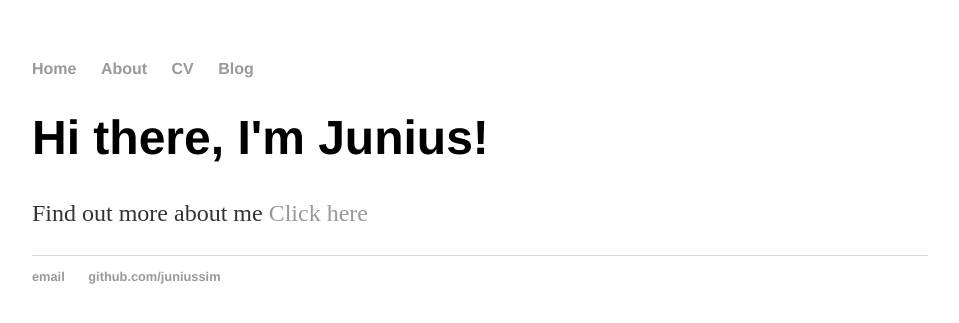
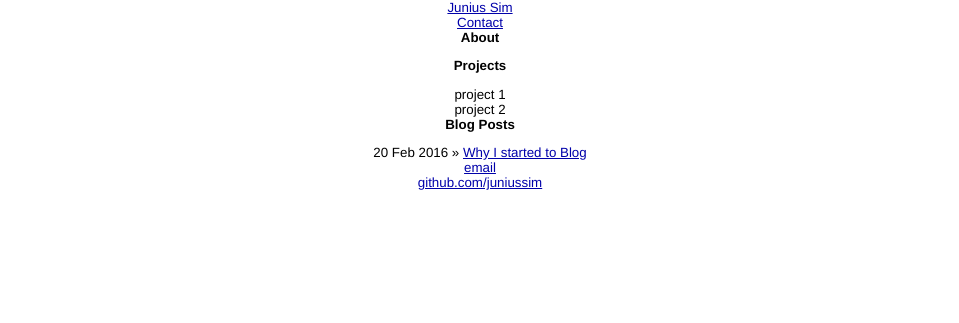
Before and after one commit to juniussim/juniussim.github.io, a Jekyll site: the page built from index.html, in a window 1280 px wide. Shown: the top 323 px of the page, without its empty margins (160-1119 px from the left). Built offline with Jekyll 4.4.1, drawn with Linux system fonts in a browser that asks for light colours.

Commit message:
set up file structure for blog

```diff
--- /dev/null
+++ b/_includes/footer.html
@@ -0,0 +1,6 @@
+<footer>
+  <ul>
+    <li><a href="mailto:junius.sim@gmail.com">email</a></li>
+    <li><a href="https://github.com/juniussim">github.com/juniussim</a></li>
+</ul>
+</footer>
--- /dev/null
+++ b/_includes/head.html
@@ -0,0 +1,5 @@
+<head>
+  <title>{{ page.title }}</title>
+  <!-- link to main stylesheet -->
+  <link rel="stylesheet" type="text/css" href="/css/main.css">
+</head>
--- /dev/null
+++ b/_includes/nav.html
@@ -0,0 +1,6 @@
+<nav>
+  <ul>
+    <li><a href="/">Junius Sim</a></li>
+    <li><a href="/contact">Contact</a></li>
+  </ul>
+</nav>
--- a/_layouts/default.html
+++ b/_layouts/default.html
@@ -1,29 +1,11 @@
 <!DOCTYPE html>
 	<html>
-		<head>
-			<title>{{ page.title }}</title>
-			<!-- link to main stylesheet -->
-			<link rel="stylesheet" type="text/css" href="/css/main.css">
-		</head>
+		{% include head.html %}
 		<body>
-			<nav>
-	    		<ul>
-	        		<li><a href="/">Home</a></li>
-		        	<li><a href="/about">About</a></li>
-	        		<li><a href="/cv">CV</a></li>
-	        		<li><a href="/blog">Blog</a></li>
-	    		</ul>
-			</nav>
+			{% include nav.html %}
 			<div class="container">
-
 			{{ content }}
-
 			</div><!-- /.container -->
-			<footer>
-	    		<ul>
-	        		<li><a href="mailto:junius.sim@gmail.com">email</a></li>
-	        		<li><a href="https://github.com/juniussim">github.com/juniussim</a></li>
-				</ul>
-			</footer>
+			{% include footer.html %}
 		</body>
 	</html>
--- /dev/null
+++ b/contact/index.html
@@ -0,0 +1,4 @@
+---
+layout: default
+title: Say Hello
+---
--- a/css/main.css
+++ b/css/main.css
@@ -1,43 +1,197 @@
-body {
-    margin: 60px auto;
-    width: 70%;
-}
-nav ul, footer ul {
-    font-family:'Helvetica', 'Arial', 'Sans-Serif';
-    padding: 0px;
-    list-style: none;
-    font-weight: bold;
-}
-nav ul li, footer ul li {
-    display: inline;
-    margin-right: 20px;
-}
-a {
-    text-decoration: none;
-    color: #999;
-}
-a:hover {
-    text-decoration: underline;
-}
-h1 {
-    font-size: 3em;
-    font-family:'Helvetica', 'Arial', 'Sans-Serif';
-}
-p {
-    font-size: 1.5em;
-    line-height: 1.4em;
-    color: #333;
-}
-footer {
-    border-top: 1px solid #d5d5d5;
-    font-size: .8em;
+/*****************************************************************************/
+/*
+/* Common
+/*
+/*****************************************************************************/
+
+/* Global Reset */
+
+* {
+  margin: 0;
+  padding: 0;
 }
 
-ul.posts {
-    margin: 20px auto 40px;
-    font-size: 1.5em;
+html, body {
+  height: 100%;
 }
 
-ul.posts li {
-    list-style: none;
+body {
+  background-color: white;
+  font: 13.34px helvetica, arial, clean, sans-serif;
+  *font-size: small;
+  text-align: center;
 }
+
+h1, h2, h3, h4, h5, h6 {
+  font-size: 100%;
+}
+
+h1 {
+  margin-bottom: 1em;
+}
+
+p {
+  margin: 1em 0;
+}
+
+a {
+  color: #00a;
+}
+
+a:hover {
+  color: black;
+}
+
+a:visited {
+  color: #a0a;
+}
+
+table {
+  font-size: inherit;
+  font: 100%;
+}
+
+/*****************************************************************************/
+/*
+/* Home
+/*
+/*****************************************************************************/
+/*
+ul.posts {
+  list-style-type: none;
+  margin-bottom: 2em;
+}
+
+  ul.posts li {
+    line-height: 1.75em;
+  }
+
+  ul.posts span {
+    color: #aaa;
+    font-family: Monaco, "Courier New", monospace;
+    font-size: 80%;
+  }*/
+
+/*****************************************************************************/
+/*
+/* Site
+/*
+/*****************************************************************************/
+/*
+.site {
+  font-size: 110%;
+  text-align: justify;
+  width: 42em;
+  margin: 3em auto 2em auto;
+  line-height: 1.5em;
+}
+
+.title {
+  color: #a00;
+  font-weight: bold;
+  margin-bottom: 2em;
+}
+
+  .site .title a {
+    color: #a00;
+    text-decoration: none;
+  }
+
+  .site .title a:hover {
+    color: black;
+  }
+
+  .site .title a.extra {
+    color: #aaa;
+    text-decoration: none;
+    margin-left: 1em;
+  }
+
+  .site .title a.extra:hover {
+    color: black;
+  }
+
+  .site .meta {
+    color: #aaa;
+  }
+
+  .site .footer {
+    font-size: 80%;
+    color: #666;
+    border-top: 4px solid #eee;
+    margin-top: 2em;
+    overflow: hidden;
+  }
+
+    .site .footer .contact {
+      float: left;
+      margin-right: 3em;
+    }
+
+      .site .footer .contact a {
+        color: #8085C1;
+      }
+
+    .site .footer .rss {
+      margin-top: 1.1em;
+      margin-right: -.2em;
+      float: right;
+    }
+
+      .site .footer .rss img {
+        border: 0;
+      }*/
+
+/*****************************************************************************/
+/*
+/* Posts
+/*
+/*****************************************************************************/
+/*
+#post {
+
+}*/
+
+  /* standard */
+/*
+  #post pre {
+    border: 1px solid #ddd;
+    background-color: #eef;
+    padding: 0 .4em;
+  }
+
+  #post ul,
+  #post ol {
+    margin-left: 1.35em;
+  }
+
+  #post code {
+    border: 1px solid #ddd;
+    background-color: #eef;
+    font-size: 85%;
+    padding: 0 .2em;
+  }
+
+    #post pre code {
+      border: none;
+    }*/
+
+  /* terminal */
+/*
+  #post pre.terminal {
+    border: 1px solid black;
+    background-color: #333;
+    color: white;
+  }
+
+  #post pre.terminal code {
+    background-color: #333;
+  }
+
+#related {
+  margin-top: 2em;
+}
+
+  #related h2 {
+    margin-bottom: 1em;
+  }*/
--- a/index.html
+++ b/index.html
@@ -2,7 +2,26 @@
 layout: default
 title: Junius Sim
 ---
-<div class="blurb">
-	<h1>Hi there, I'm Junius!</h1>
-	<p>Find out more about me <a href="/about">Click here</a></p>
-</div><!-- /.blurb -->
+<div class="home">
+	<h1>About</h1>
+	<p>
+
+	</p>
+
+	<h1>Projects</h1>
+	<ul>
+		<li>
+			project 1
+		</li>
+		<li>
+			project 2
+		</li>
+	</ul>
+
+	<h1>Blog Posts</h1>
+	<ul class="posts">
+		{% for post in site.posts %}
+		<li><span>{{ post.date | date_to_string }}</span> &raquo; <a href="{{ post.url }}">{{post.title}}</a></li>
+		{% endfor %}
+	</ul>
+</div><!-- /.home -->
```
Also changed, not shown: 1 other file.
